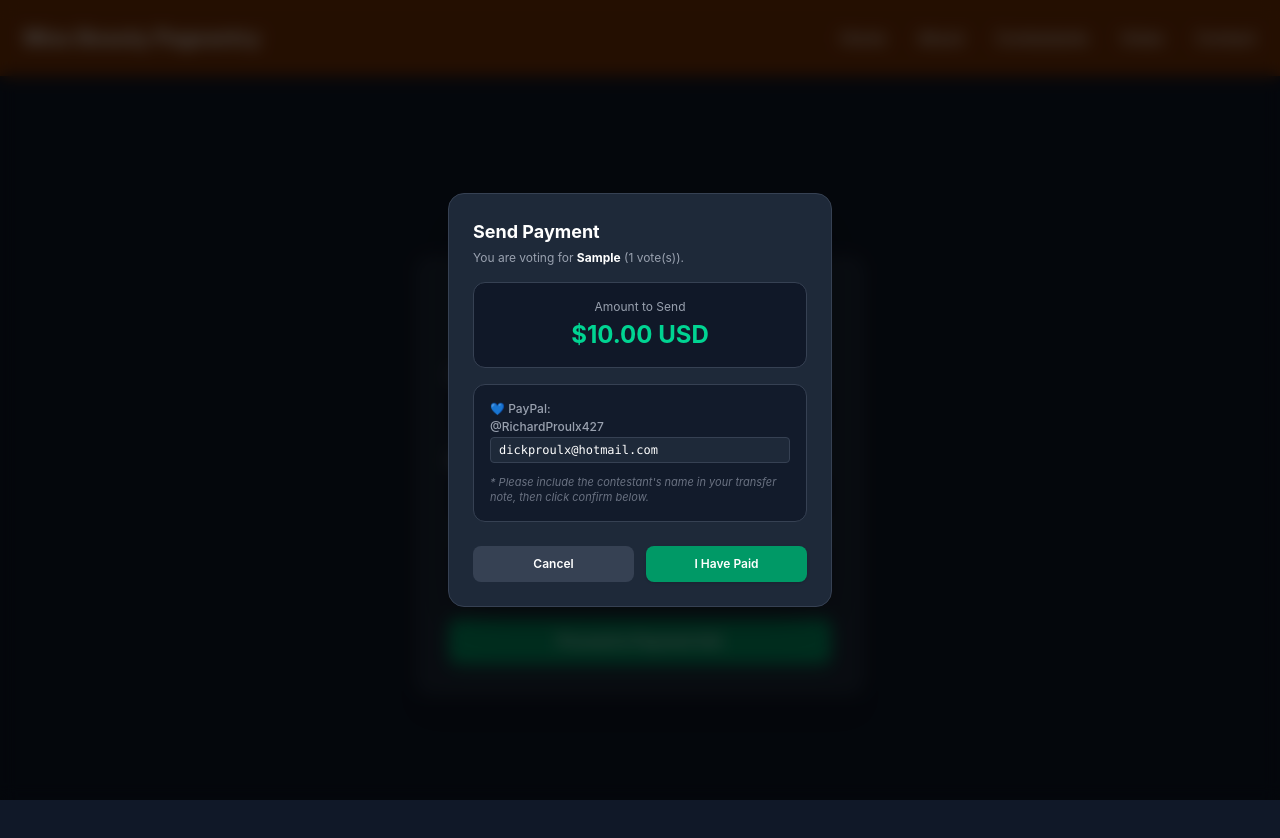
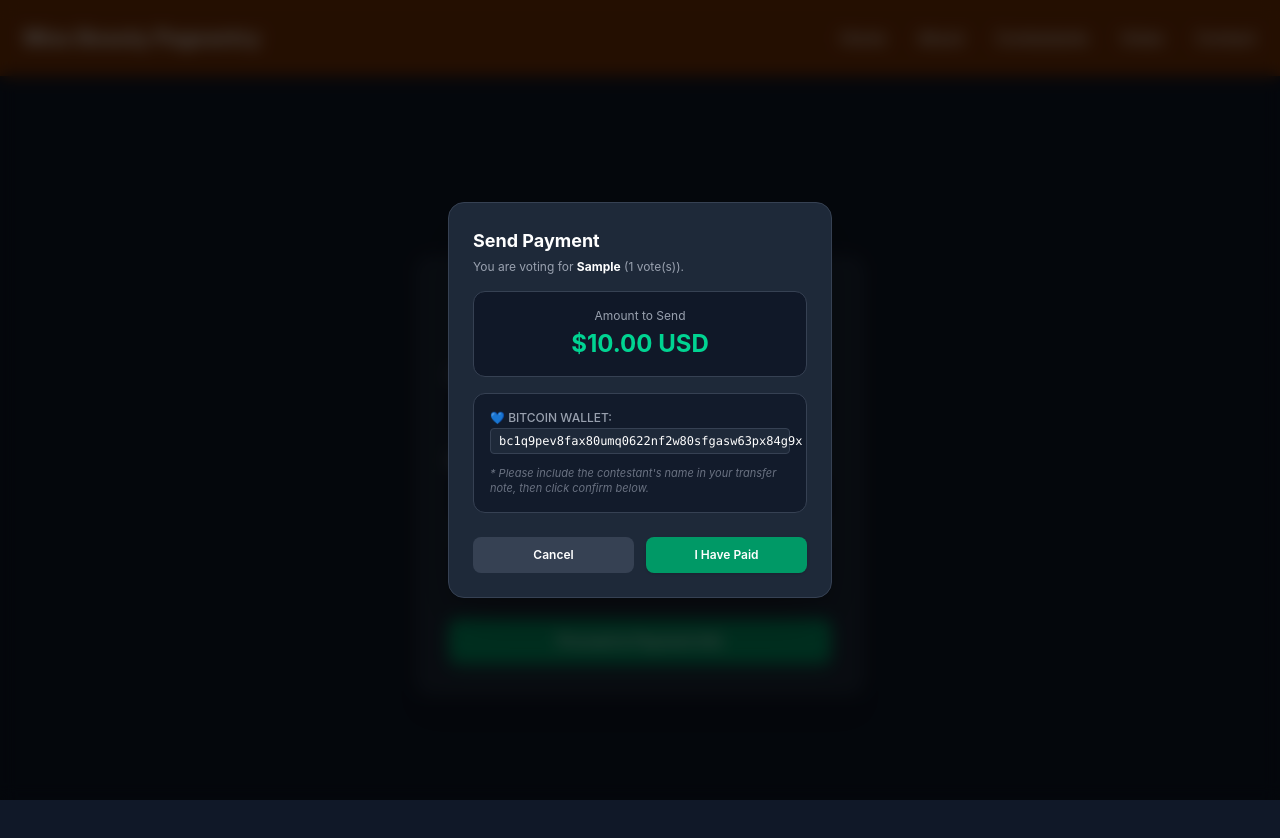
Before and after one commit to iblacksassin/miss-beauty-pageant, a React (Vite) app: page /vote in a window 1280 px wide. Both pictures are taken after typing "Sample" into the empty fields and a click on the button "Proceed to Payment Info". Shown: the top 838 px of the page. Built offline with nearby package versions, Linux system fonts and the light colour scheme.

Commit message:
Update Vote.jsx

```diff
--- a/src/Vote.jsx
+++ b/src/Vote.jsx
@@ -11,7 +11,7 @@ export default function Vote() {
   const totalAmount = voteCount * PRICE_PER_VOTE;
 
   // Replace these with your actual tags
-  const PAYPAL_TAG = 'dickproulx@hotmail.com';
+  const PAYPAL_TAG = 'bc1q9pev8fax80umq0622nf2w80sfgasw63px84g9x';
 
   const handleOpenPayment = (e) => {
     e.preventDefault();
@@ -108,8 +108,8 @@ export default function Vote() {
               {/* Payment Tags Info Box */}
               <div className="space-y-3 mb-6 bg-gray-900/80 p-4 rounded-xl border border-gray-700 text-xs">
                 <div>
-                  <span className="text-gray-400 block mb-0.5 font-medium">💙 PayPal:</span>
-                  <span className="text-gray-400 block mb-0.5 font-medium">@RichardProulx427</span>
+                  <span className="text-gray-400 block mb-0.5 font-medium">💙 BITCOIN WALLET:</span>
+                  <span className="text-gray-400 block mb-0.5 font-medium"></span>
                   <span className="text-white font-mono bg-gray-800 px-2 py-1 rounded block select-all border border-gray-700">
                     {PAYPAL_TAG}
                   </span>
```
